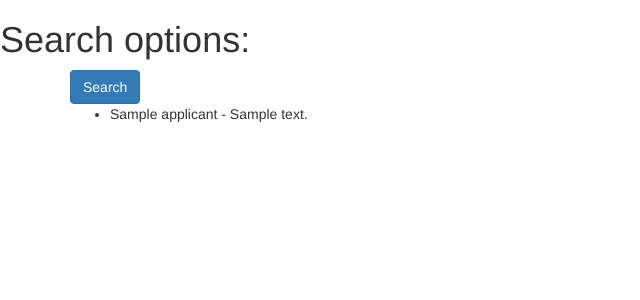
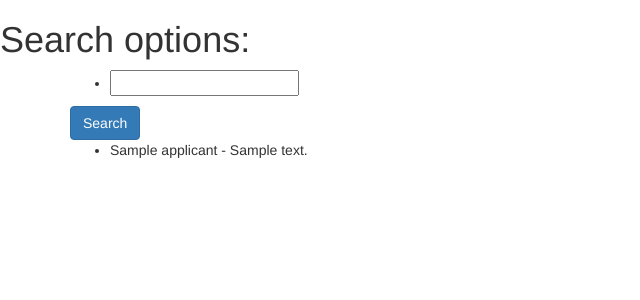
Before and after one commit to rahulgurnani/data_api, a Django app: template api_app/templates/search.html in a window 1280 px wide. Shown: the top 300 px of the page, without its empty margins (0-640 px from the left). Run offline with Django 3.2, Linux system fonts and the light colour scheme; tables that the repository leaves empty hold one stand-in row (values such as "Sample post"); the template is opened without the code that fills it: values that come from a table or form of the project are taken from there, most other values are stand-ins (such as "Sample title", 1, 10 or a date in 2020); parts of the project's set-up code (start-up, migrations or seed data) failed here and were passed over; some libraries are stand-ins or nearby versions.

Commit message:
search template update

```diff
--- a/api_app/templates/search.html
+++ b/api_app/templates/search.html
@@ -10,7 +10,9 @@
   <h1>Search options:</h1>
   <div class="container">
     <form method="get">
-        {{ filter.form.as_p }}
+          <ul>
+            <li id="applicant" class="contact">{{ form.applicant }}</li>
+          </ul>
         <button type="submit" class="btn btn-primary" >Search</button>
       </form>
       <ul>
```
